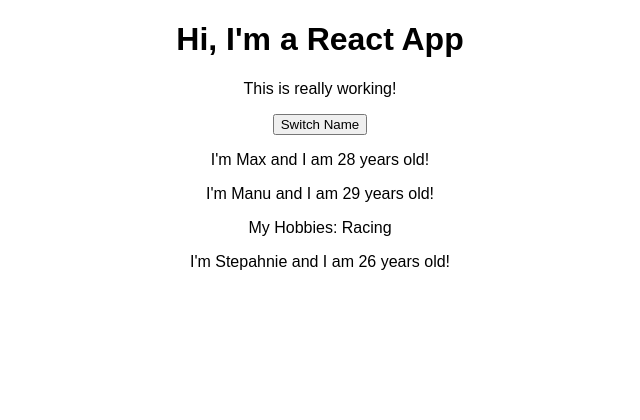
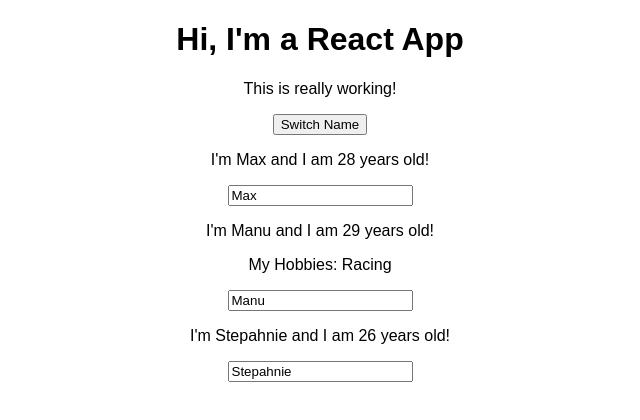
Before and after one commit to ccouzens/react-complete-guide, a React (Create React App) app: page / in a window 1280 px wide. Shown: the top 420 px of the page, without its empty margins (320-960 px from the left). Built offline with nearby package versions, Linux system fonts and the light colour scheme.

Commit message:
Add 2-way data binding

```diff
--- a/src/App.js
+++ b/src/App.js
@@ -19,6 +19,16 @@
     ]})
   }
 
+  nameChangedHandler = (event) => {
+    this.setState({
+      persons: [
+        { name: 'Max', age: 28 },
+        { name: event.target.value, age: 29 },
+        { name: 'Stepahnie', age: 26 }
+      ]
+    })
+  }
+
   render() {
     return (
       <div className="App">
@@ -31,7 +41,8 @@
         <Person
         name={this.state.persons[1].name}
         age={this.state.persons[1].age}
-        click={this.switchNameHandler.bind(this, 'Max')} >My Hobbies: Racing</Person>
+        click={this.switchNameHandler.bind(this, 'Max')}
+        changed={this.nameChangedHandler} >My Hobbies: Racing</Person>
         <Person
         name={this.state.persons[2].name}
         age={this.state.persons[2].age} />
--- a/src/Person/Person.js
+++ b/src/Person/Person.js
@@ -5,6 +5,7 @@
         <div>
             <p onClick={props.click}>I'm {props.name} and I am {props.age} years old!</p>
             <p>{props.children}</p>
+            <input type="text" onChange={props.changed} value={props.name} />
         </div>
     )
 }
```
